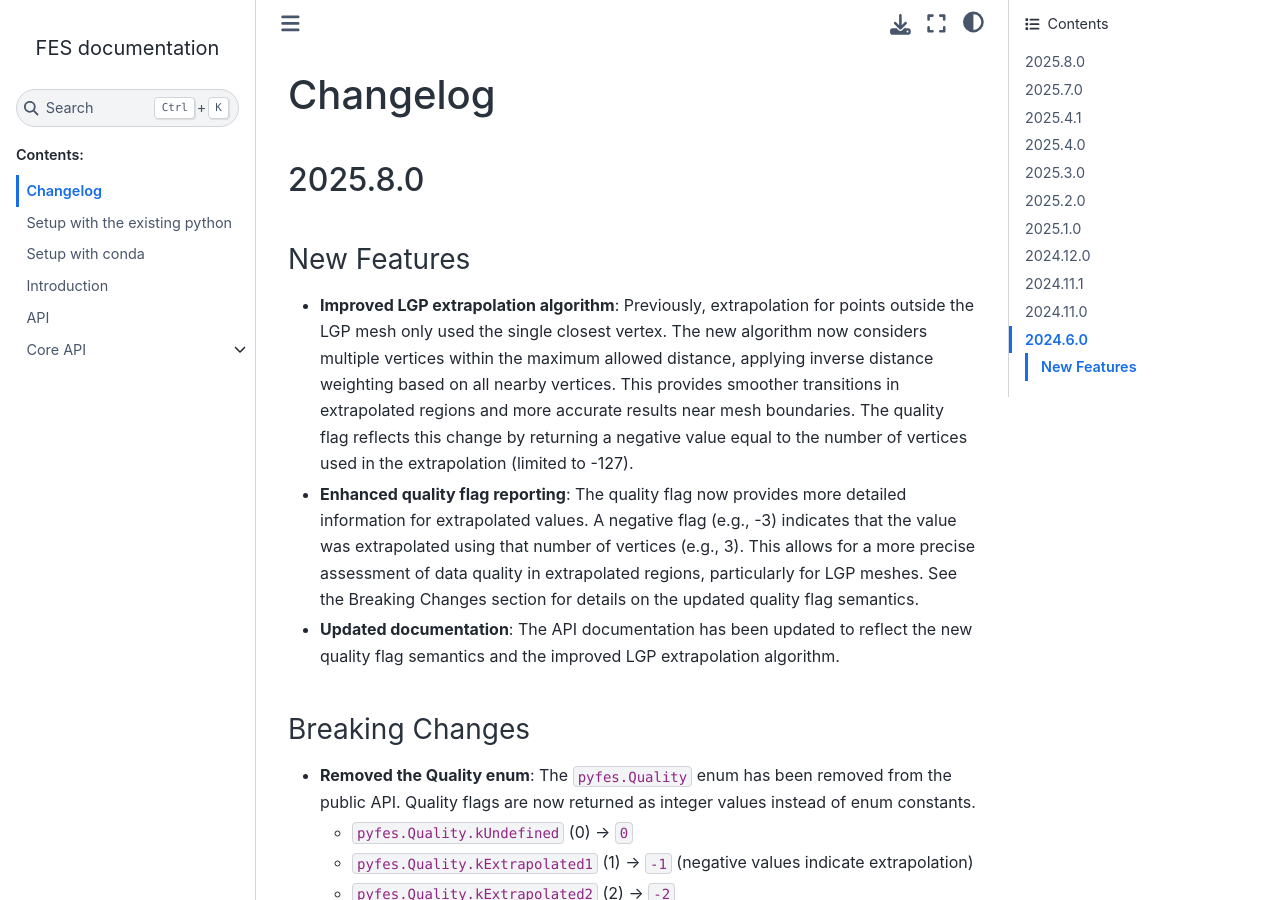
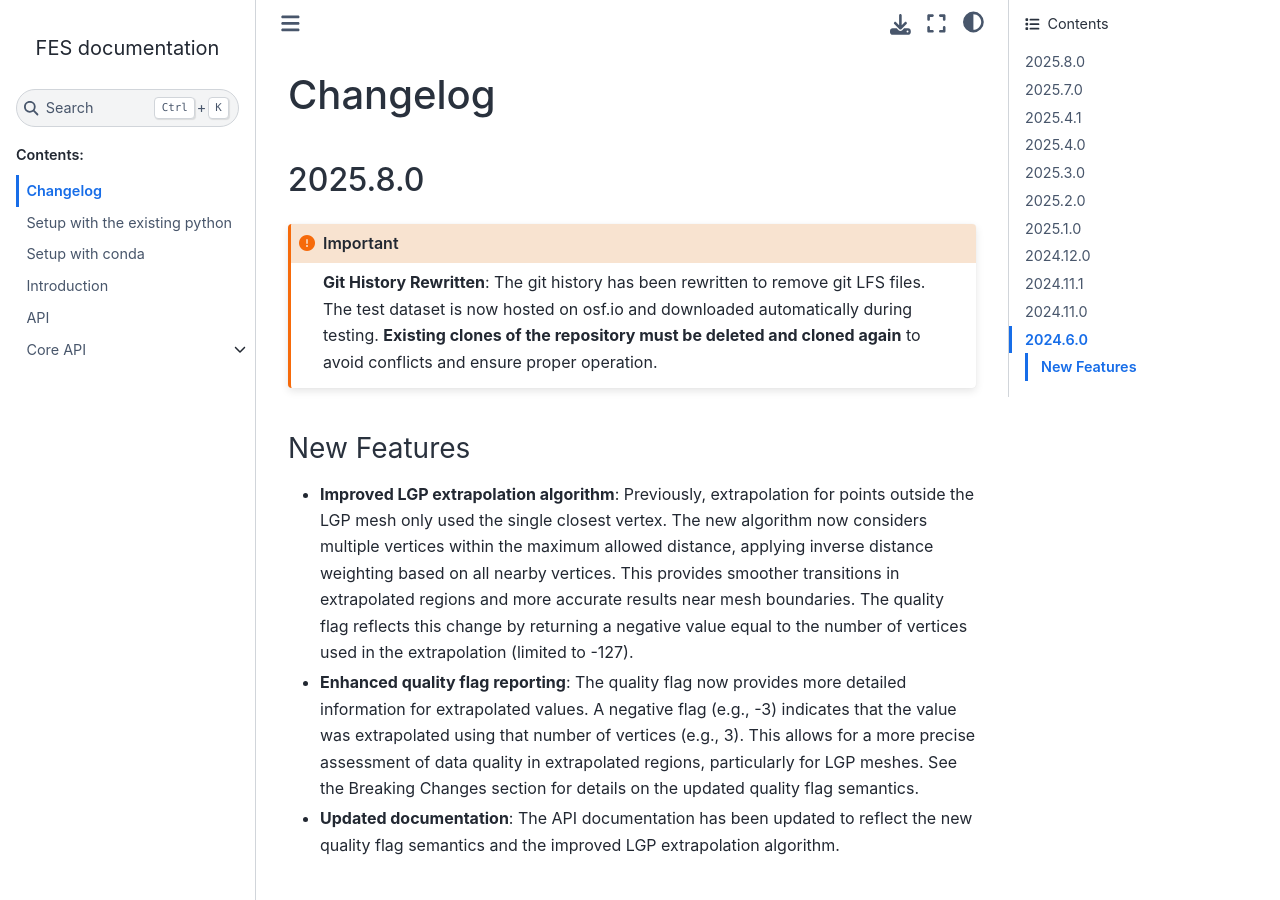
Before and after one commit to CNES/aviso-fes, a Sphinx documentation site: the page built from docs/source/changelog.rst, in a window 1280 px wide and 900 px high. Built offline with Sphinx 7.4.7 and the Sphinx Book theme 1.1.4, drawn with Linux system fonts in a browser that asks for light colours; pages that are not in the unit, such as notebooks, are missing from menus.

Commit message:
docs: update changelog to reflect git history rewrite and new test dataset hosting

```diff
--- a/docs/source/changelog.rst
+++ b/docs/source/changelog.rst
@@ -5,6 +5,13 @@ Changelog
 
 2025.8.0
 ========
+
+.. important::
+
+   **Git History Rewritten**: The git history has been rewritten to remove git
+   LFS files. The test dataset is now hosted on osf.io and downloaded
+   automatically during testing. **Existing clones of the repository must be
+   deleted and cloned again** to avoid conflicts and ensure proper operation.
 
 New Features
 ------------
```
